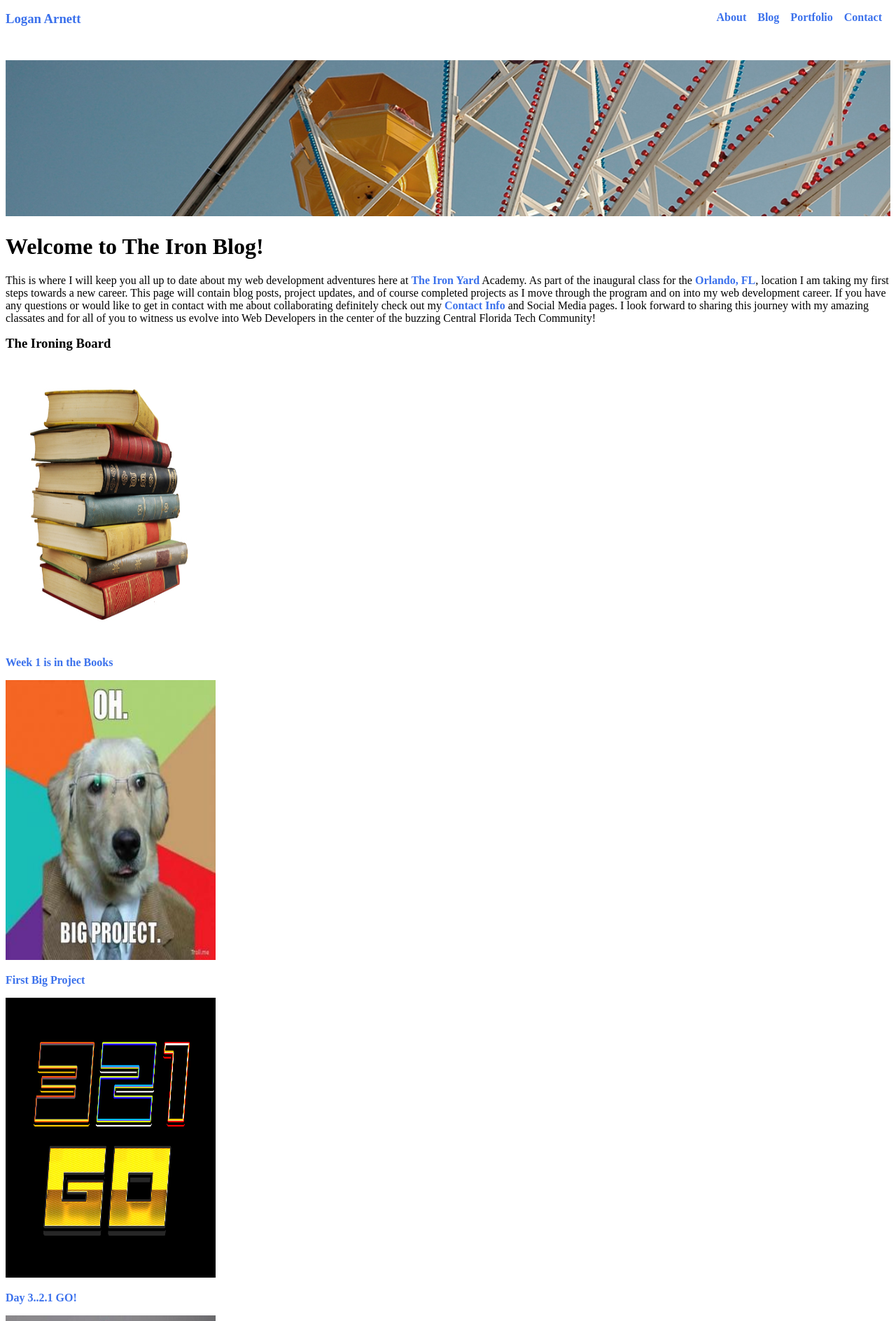
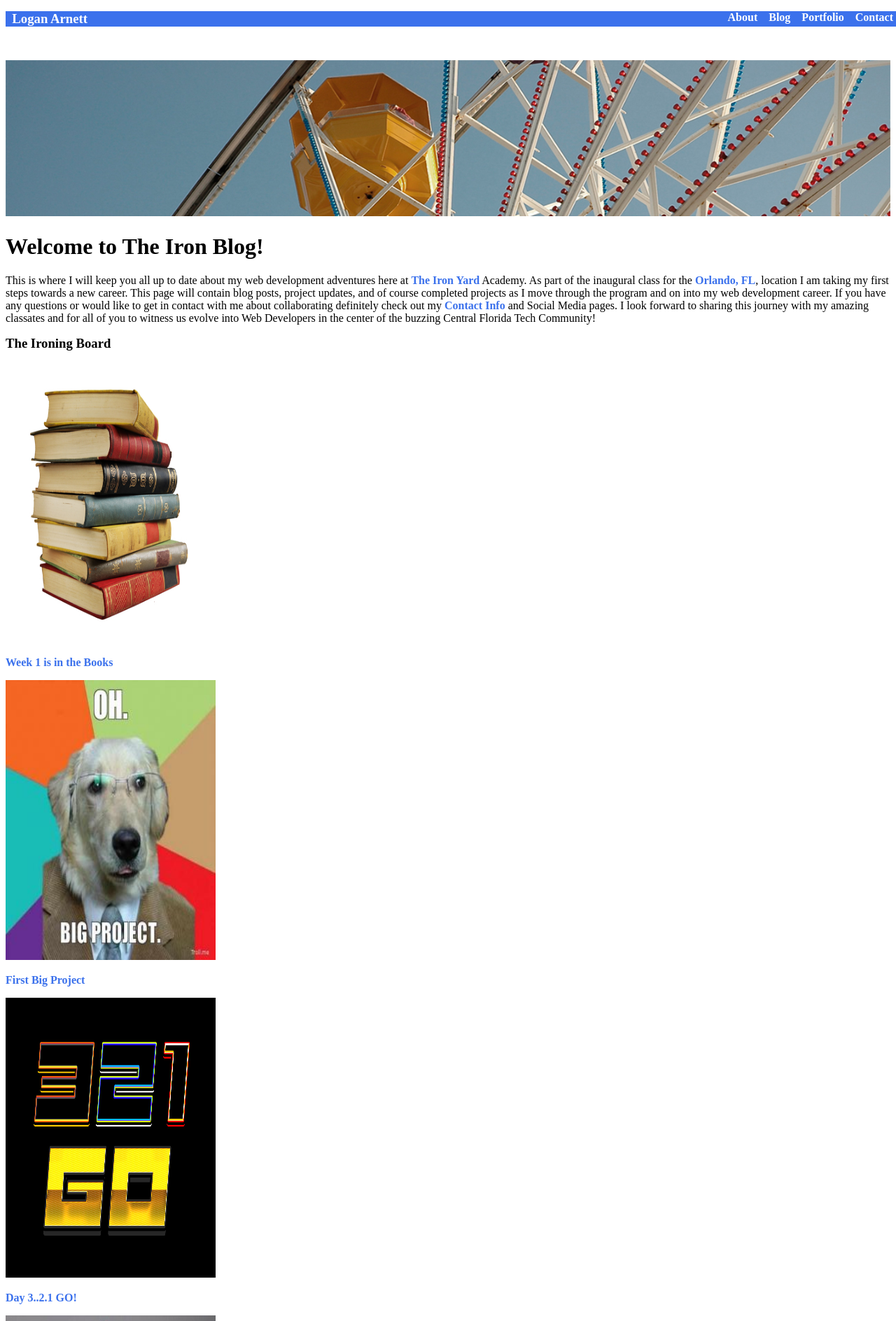
Before and after one commit to LoganArnett/MEANfolio, a Jekyll site: the page built from index.md, in a window 1280 px wide. Shown: the top 1888 px of the page at 70% size. Built offline with Jekyll 4.4.1, drawn with Linux system fonts in a browser that asks for light colours.

Commit message:
navbar horizontal

```diff
--- a/_includes/navbar.html
+++ b/_includes/navbar.html
@@ -1,7 +1,7 @@
 
 <header>
  <div id="head">
-    <div id="mainname"><h3>Logan Arnett</h3>
+    <div id="mainname"><h3>&nbsp;&nbsp;Logan Arnett</h3>
     </div>
     <div id="nav">
     <ul>
--- a/style.css
+++ b/style.css
@@ -34,17 +34,17 @@
 
 ul li a:link {
     text-decoration: none;
-    color: #3B71EC;
+    color: #FFF;
 }
 
 ul li a:visited {
     text-decoration: none;
-    color: #3B71EC;
+    color: #FFF;
 }
 
 ul li a:hover {
     text-decoration: none;
-    background-color: #000;
+    background-color: #FFF;
     color: #3B71EC;
 }
 
@@ -63,16 +63,21 @@
 
 }
 
-header { width: 100%;
-
+#head {
+    width: 100%;
+    position: absolute;
+    background: #3B71EC;
 }
 
 
 #mainname { float: left;
-            color: #3B71EC;
+            color: #FFF;
+            padding: 0;
+            margin: 0;
 }
 
 #nav{ float: right;
+
 }
 #nav ul { padding: 0; margin: 0; }
 #nav ul li {display: inline;}
```
